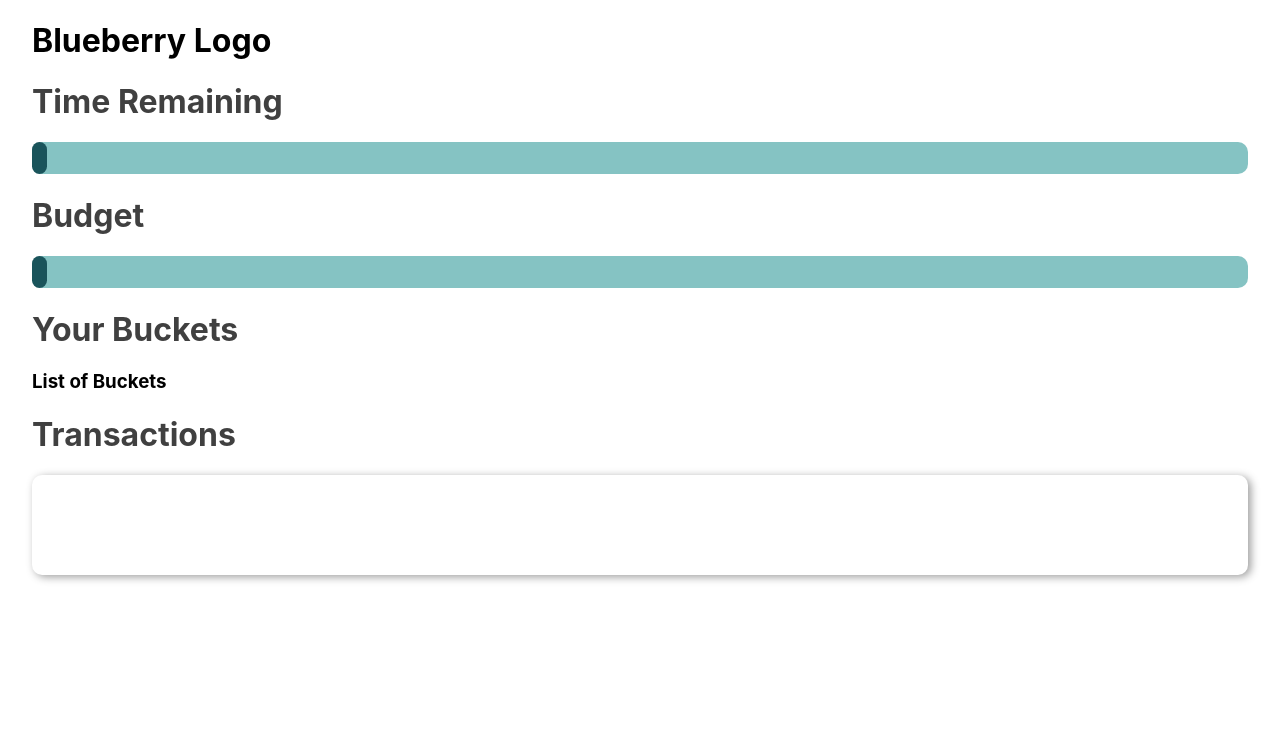
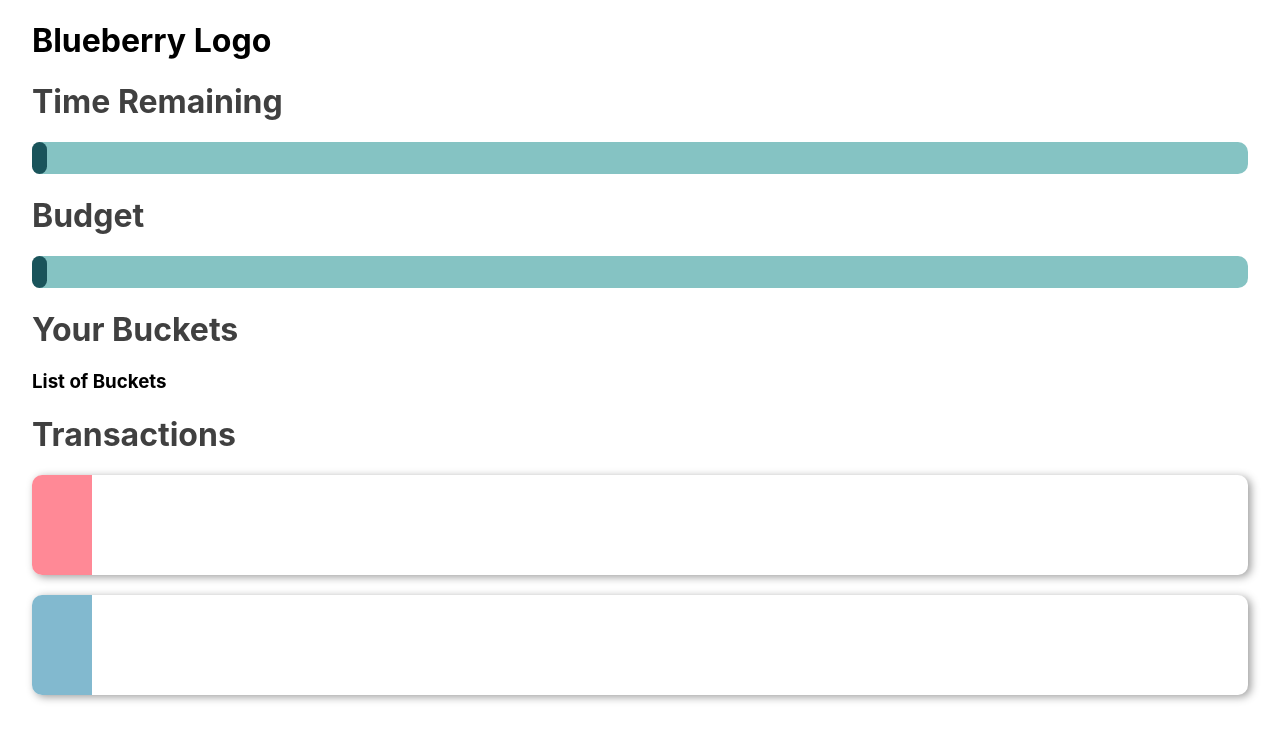
Before and after one commit to mcp31/hackdfw2022, a Next.js app: page / in a window 1280 px wide. Shown: the top 740 px of the page. Built offline with nearby package versions, Linux system fonts and the light colour scheme.

Commit message:
Added more skeleton code for card

```diff
--- a/pages/homeScreen.js
+++ b/pages/homeScreen.js
@@ -15,7 +15,7 @@ function ProgressBar(props) {
 function TransactionCard(props) {
     return (
         <div className={styles.transactionCard}>
-
+            <div className={styles.transactionCardCategoryColor} style={{backgroundColor: props.categoryColor}}></div>
         </div>
     )
 }
@@ -52,7 +52,8 @@ export default function HomeScreen() {
                 <h1 className={styles.sectionHeader}>
                     Transactions
                 </h1>
-                <TransactionCard></TransactionCard>
+                <TransactionCard categoryColor="#FF8996"></TransactionCard>
+                <TransactionCard categoryColor="#82B9CF"></TransactionCard>
             </div>
         </div>
 
--- a/styles/Home.module.css
+++ b/styles/Home.module.css
@@ -18,8 +18,14 @@
   background-color: #FFF;
   height: 100px;
   filter: drop-shadow(3px 2px 4px #9d9d9d);
-  margin-bottom: 50px;
+  margin-bottom: 20px;
   border-radius: 10px;
+}
+
+.transactionCardCategoryColor {
+  width: 60px;
+  height: 100px;
+  border-radius: 10px 0 0 10px;
 }
 
 /* Examples */
```
